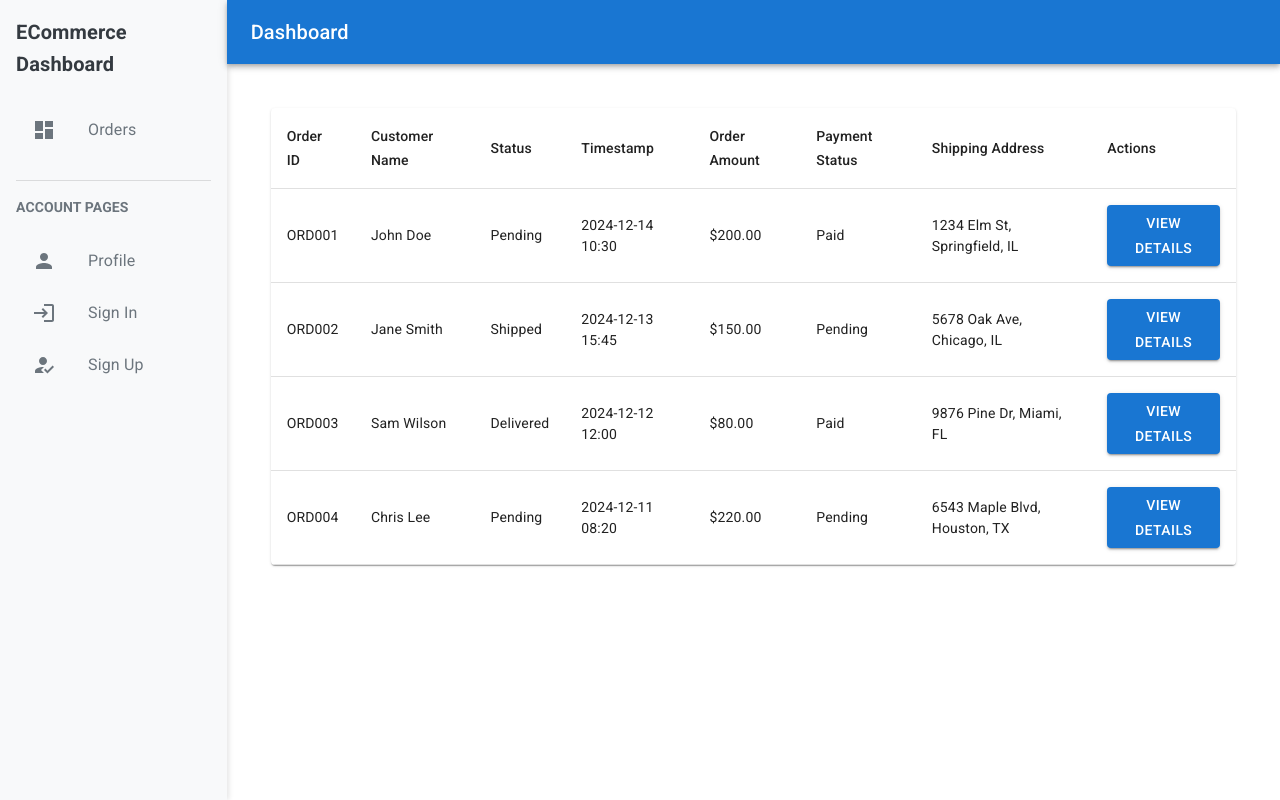
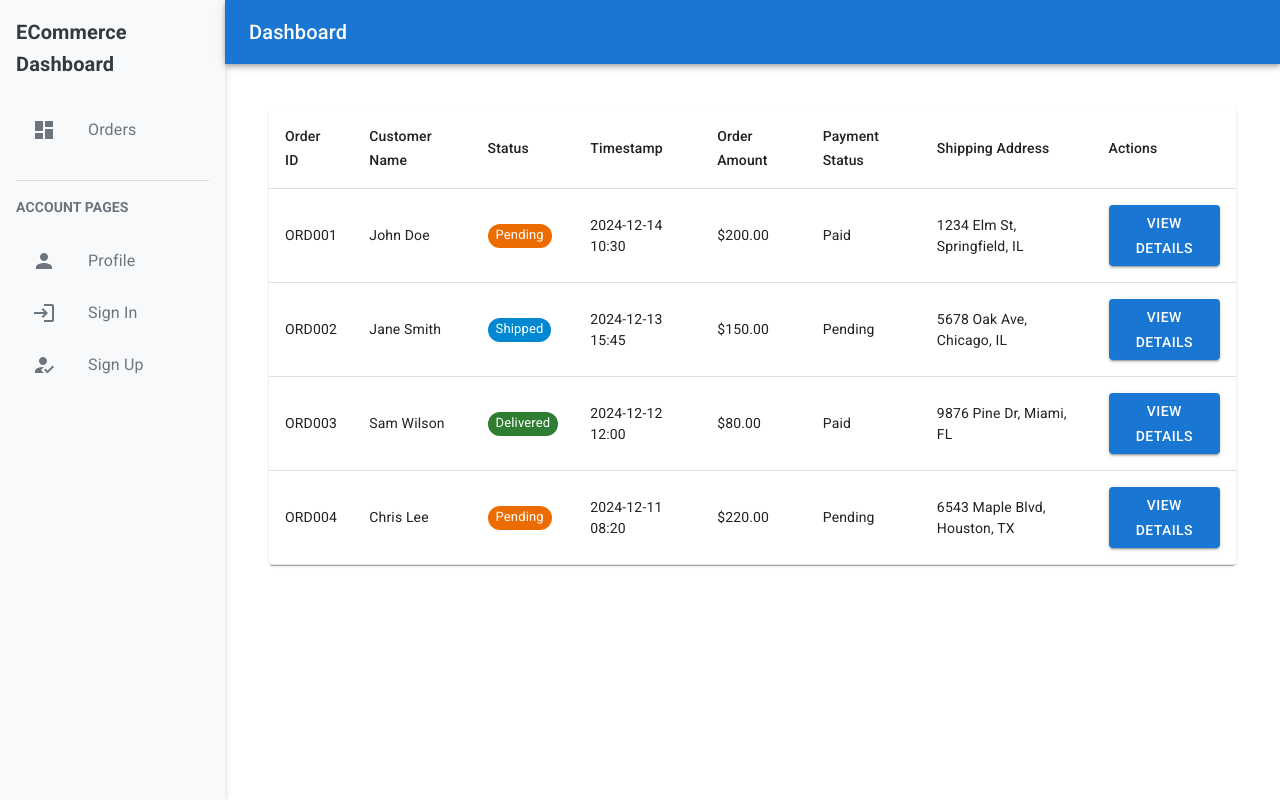
Before and after one commit to amhoba2014/e-commerce-order-tracking-and-performance-dashboard, a Next.js app in the folder frontend/assets/: page /orders in a window 1280 px wide. Built offline with nearby package versions, Linux system fonts and the light colour scheme.

Commit message:
orders badge now has color

```diff
--- a/frontend/assets/app/orders/page.tsx
+++ b/frontend/assets/app/orders/page.tsx
@@ -1,7 +1,7 @@
 'use client';
 
 import React from 'react';
-import { Table, TableBody, TableCell, TableContainer, TableHead, TableRow, Paper, Button } from '@mui/material';
+import { Table, TableBody, TableCell, TableContainer, TableHead, TableRow, Paper, Button, Chip } from '@mui/material';
 
 export default function Page() {
   // Sample data for the orders
@@ -44,6 +44,20 @@ export default function Page() {
     },
   ];
 
+  // Function to map status to badge color
+  const getStatusBadgeColor = (status) => {
+    switch (status) {
+      case 'Pending':
+        return 'warning'; // yellow badge
+      case 'Shipped':
+        return 'info'; // blue badge
+      case 'Delivered':
+        return 'success'; // green badge
+      default:
+        return 'default'; // gray badge
+    }
+  };
+
   return (
     <div style={{ padding: '20px' }}>
       <TableContainer component={Paper}>
@@ -65,7 +79,13 @@ export default function Page() {
               <TableRow key={order.orderId}>
                 <TableCell>{order.orderId}</TableCell>
                 <TableCell>{order.customerName}</TableCell>
-                <TableCell>{order.status}</TableCell>
+                <TableCell>
+                  <Chip
+                    label={order.status}
+                    color={getStatusBadgeColor(order.status)}
+                    size="small"
+                  />
+                </TableCell>
                 <TableCell>{order.timestamp}</TableCell>
                 <TableCell>{order.amount}</TableCell>
                 <TableCell>{order.paymentStatus}</TableCell>
```
